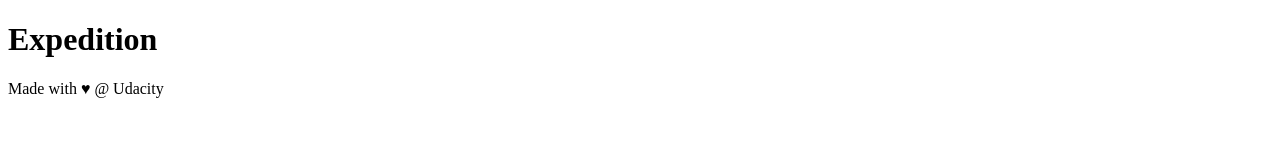
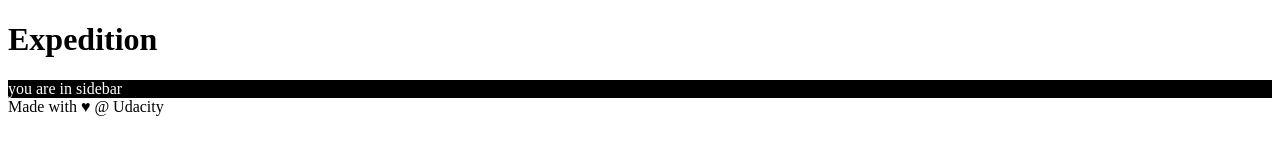
Before and after one commit to kashyap39/practice-git, a plain HTML site: page index.html in a window 1280 px wide. Drawn offline with Linux system fonts and the light colour scheme.

Commit message:
content added

```diff
--- a/css/app.css
+++ b/css/app.css
@@ -0,0 +1,4 @@
+main{
+    color:white;
+    background-color: black;
+}
--- a/index.html
+++ b/index.html
@@ -15,7 +15,7 @@
 
     <div class="container">
         <main>
-
+         you are in sidebar
         </main>
     </div>
 
```
